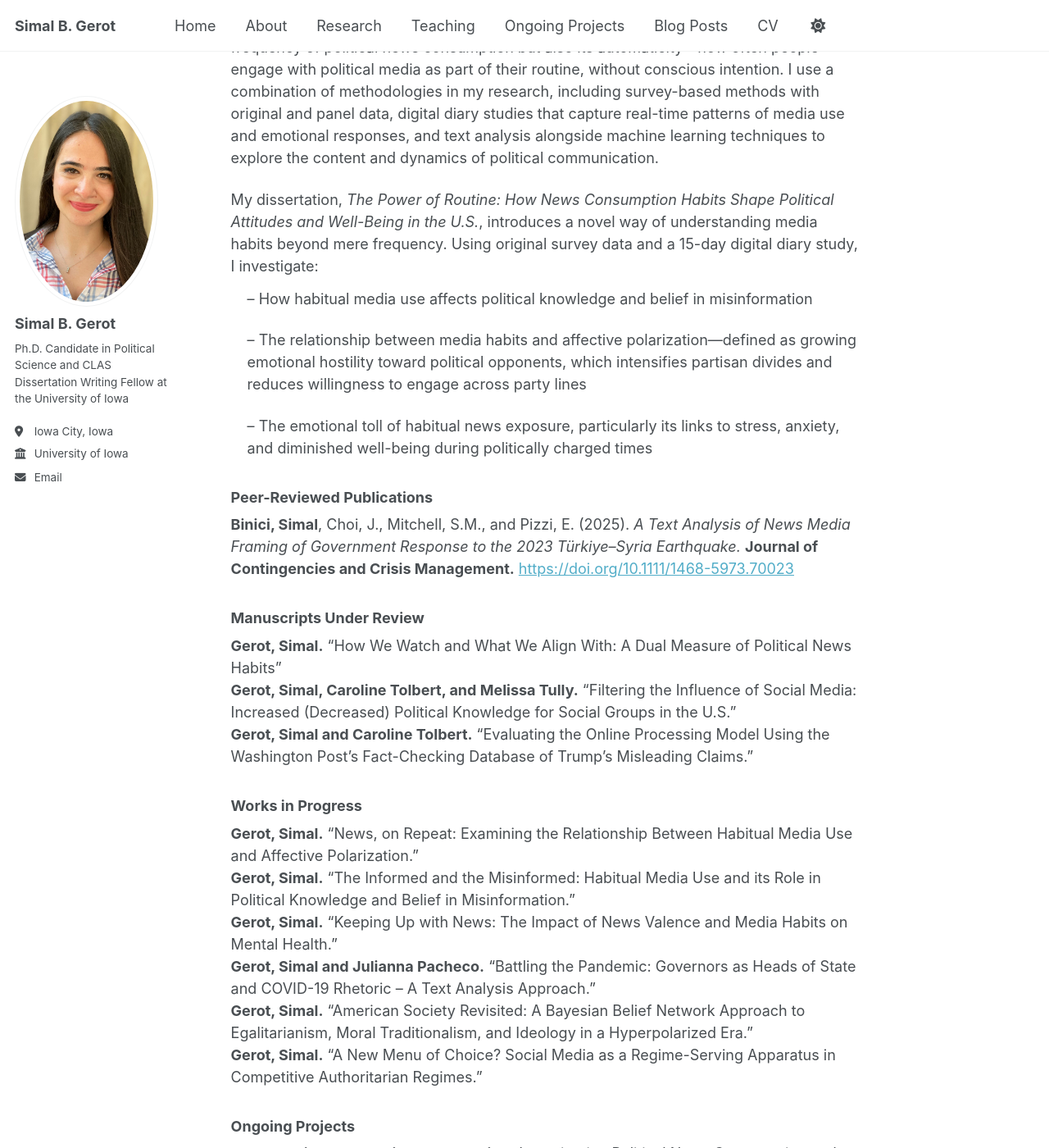
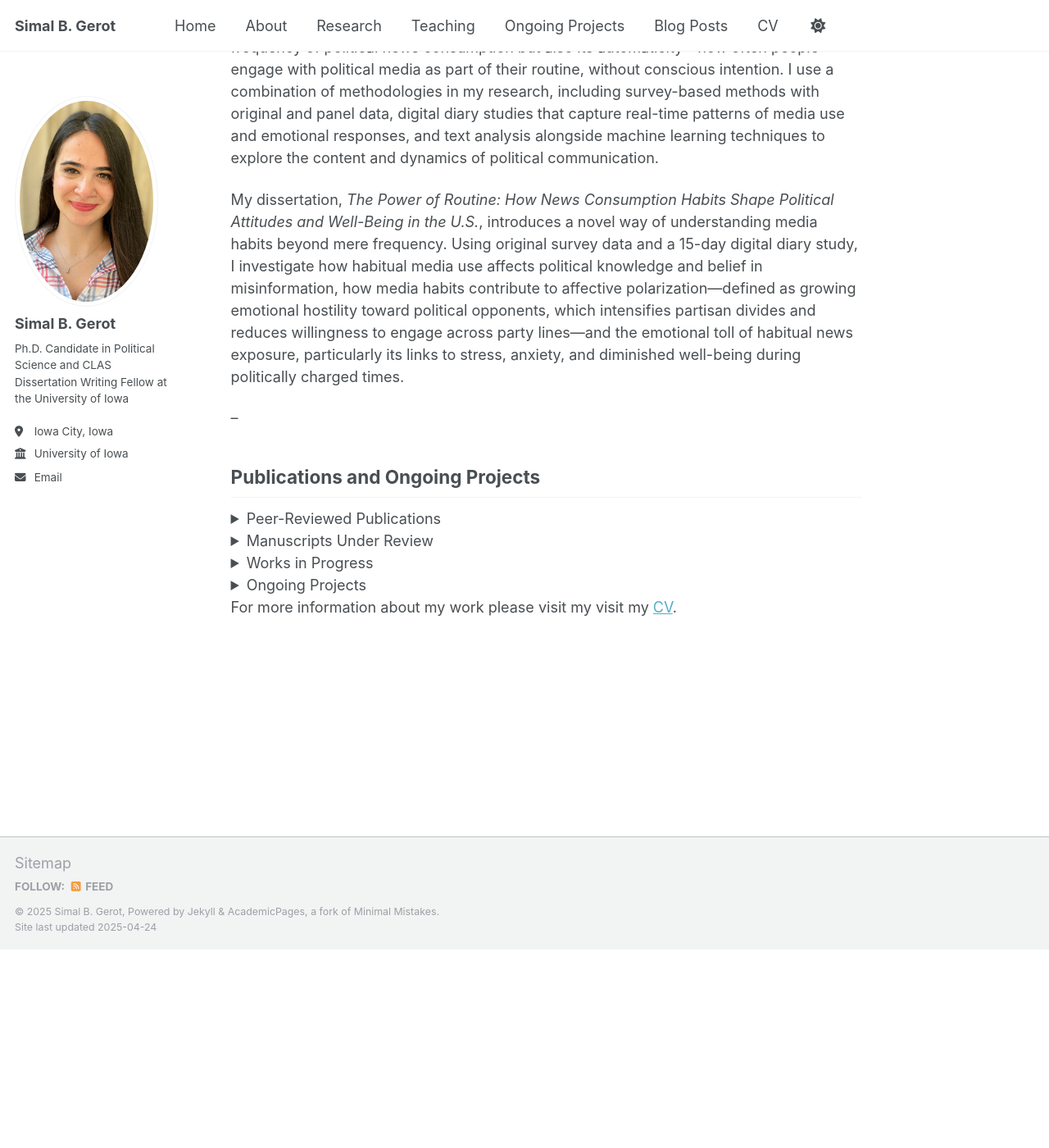
Before and after one commit to sbgerot/sbgerot.github.io, a Jekyll site: the page built from _pages/publications.md, in a window 1280 px wide and 1400 px high, scrolled down 302 px. Shown: the whole window at 82% size. Built offline with Jekyll 4.4.1, drawn with Linux system fonts in a browser that asks for light colours; after the commit the page ends 1460 px from its top, so only the background shows below that; some of the changed text lies outside the part shown.

Commit message:
Update publications.md

```diff
--- a/_pages/publications.md
+++ b/_pages/publications.md
@@ -11,37 +11,45 @@ My research focuses on the role of habitual political news consumption in shapin
 
 A key contribution of my work is the adaptation of the Self-Reported Habitual Index (SRHI) to measure political news habits. This dual-measure approach captures not only the frequency of political news consumption but also its automaticity—how often people engage with political media as part of their routine, without conscious intention. I use a combination of methodologies in my research, including survey-based methods with original and panel data, digital diary studies that capture real-time patterns of media use and emotional responses, and text analysis alongside machine learning techniques to explore the content and dynamics of political communication.
 
-<p>My dissertation, <em>The Power of Routine: How News Consumption Habits Shape Political Attitudes and Well-Being in the U.S.</em>, introduces a novel way of understanding media habits beyond mere frequency. Using original survey data and a 15-day digital diary study, I investigate:</p>
+My dissertation, _The Power of Routine: How News Consumption Habits Shape Political Attitudes and Well-Being in the U.S._, introduces a novel way of understanding media habits beyond mere frequency. Using original survey data and a 15-day digital diary study, I investigate how habitual media use affects political knowledge and belief in misinformation, how media habits contribute to affective polarization—defined as growing emotional hostility toward political opponents, which intensifies partisan divides and reduces willingness to engage across party lines—and the emotional toll of habitual news exposure, particularly its links to stress, anxiety, and diminished well-being during politically charged times.
 
-<div style="padding-left: 20px; margin-top: -10px;">
-  <p>– How habitual media use affects political knowledge and belief in misinformation</p>
-  <p>– The relationship between media habits and affective polarization—defined as growing emotional hostility toward political opponents, which intensifies partisan divides and reduces willingness to engage across party lines</p>
-  <p>– The emotional toll of habitual news exposure, particularly its links to stress, anxiety, and diminished well-being during politically charged times</p>
-</div>
+--
+## Publications and Ongoing Projects
 
-### Peer-Reviewed Publications
+<details>
+  <summary>Peer-Reviewed Publications</summary>
+  <p>
+  Binici, S., Choi, J., Mitchell, S.M., and Pizzi, E. (2025). *A Text Analysis of News Media Framing of Government Response to the 2023 Türkiye–Syria Earthquake*. **Journal of Contingencies and Crisis Management**. [Link](https://doi.org/10.1111/1468-5973.70023)
+  </p>
+</details>
 
-**Binici, Simal**, Choi, J., Mitchell, S.M., and Pizzi, E. (2025). *A Text Analysis of News Media Framing of Government Response to the 2023 Türkiye–Syria Earthquake.* **Journal of Contingencies and Crisis Management.** [https://doi.org/10.1111/1468-5973.70023](https://doi.org/10.1111/1468-5973.70023)
+<details>
+  <summary>Manuscripts Under Review</summary>
+  <p>
+  Gerot, S. “How We Watch and What We Align With: A Dual Measure of Political News Habits.”<br>
+  Gerot, S., Tolbert, C., and Tully, M. “Filtering the Influence of Social Media: Increased (Decreased) Political Knowledge for Social Groups in the U.S.”<br>
+  Gerot, S., and Tolbert, C. “Evaluating the Online Processing Model Using the Washington Post’s Fact-Checking Database of Trump’s Misleading Claims.”
+  </p>
+</details>
 
-### Manuscripts Under Review
+<details>
+  <summary>Works in Progress</summary>
+  <p>
+  Gerot, S. “News, on Repeat: Examining the Relationship Between Habitual Media Use and Affective Polarization.”<br>
+  Gerot, S. “The Informed and the Misinformed: Habitual Media Use and its Role in Political Knowledge and Belief in Misinformation.”<br>
+  Gerot, S. “Keeping Up with News: The Impact of News Valence and Media Habits on Mental Health.”<br>
+  Gerot, S. and Pacheco, J. “Battling the Pandemic: Governors as Heads of State and COVID-19 Rhetoric – A Text Analysis Approach.”<br>
+  Gerot, S. “American Society Revisited: A Bayesian Belief Network Approach to Egalitarianism, Moral Traditionalism, and Ideology in a Hyperpolarized Era.”<br>
+  Gerot, S. “A New Menu of Choice? Social Media as a Regime-Serving Apparatus in Competitive Authoritarian Regimes.”
+  </p>
+</details>
 
-**Gerot, Simal.** “How We Watch and What We Align With: A Dual Measure of Political News Habits”
-**Gerot, Simal, Caroline Tolbert, and Melissa Tully.** “Filtering the Influence of Social Media: Increased (Decreased) Political Knowledge for Social Groups in the U.S.”
-**Gerot, Simal and Caroline Tolbert.** “Evaluating the Online Processing Model Using the Washington Post’s Fact-Checking Database of Trump’s Misleading Claims.”
+<details>
+  <summary>Ongoing Projects</summary>
+  <p>
+  News Habits and Emotional Well-Being: Investigating Political News Consumption and Mental Health, University of Iowa.<br>
+  15-day digital diary study examining habitual political news consumption and emotional well-being. Supported by a Departmental Research Grant; IRB approval pending.
+  </p>
+</details>
 
-### Works in Progress
-
-**Gerot, Simal.** “News, on Repeat: Examining the Relationship Between Habitual Media Use and Affective Polarization.”
-**Gerot, Simal.** “The Informed and the Misinformed: Habitual Media Use and its Role in Political Knowledge and Belief in Misinformation.”
-**Gerot, Simal.** “Keeping Up with News: The Impact of News Valence and Media Habits on Mental Health.”
-**Gerot, Simal and Julianna Pacheco.** “Battling the Pandemic: Governors as Heads of State and COVID-19 Rhetoric – A Text Analysis Approach.”
-**Gerot, Simal.** “American Society Revisited: A Bayesian Belief Network Approach to Egalitarianism, Moral Traditionalism, and Ideology in a Hyperpolarized Era.”
-**Gerot, Simal.** “A New Menu of Choice? Social Media as a Regime-Serving Apparatus in Competitive Authoritarian Regimes.”
-
-### Ongoing Projects
-
-**News Habits and Emotional Well-Being:** Investigating Political News Consumption and Mental Health, University of Iowa.
-15-day digital diary study examining habitual political news consumption and emotional well-being. Supported by a Departmental Research Grant; IRB approval pending.
-
-
-For more information about my work, including research projects, publications, and academic presentations—please visit my visit my [CV](/cv/).
+For more information about my work please visit my visit my [CV](/cv/).
```
